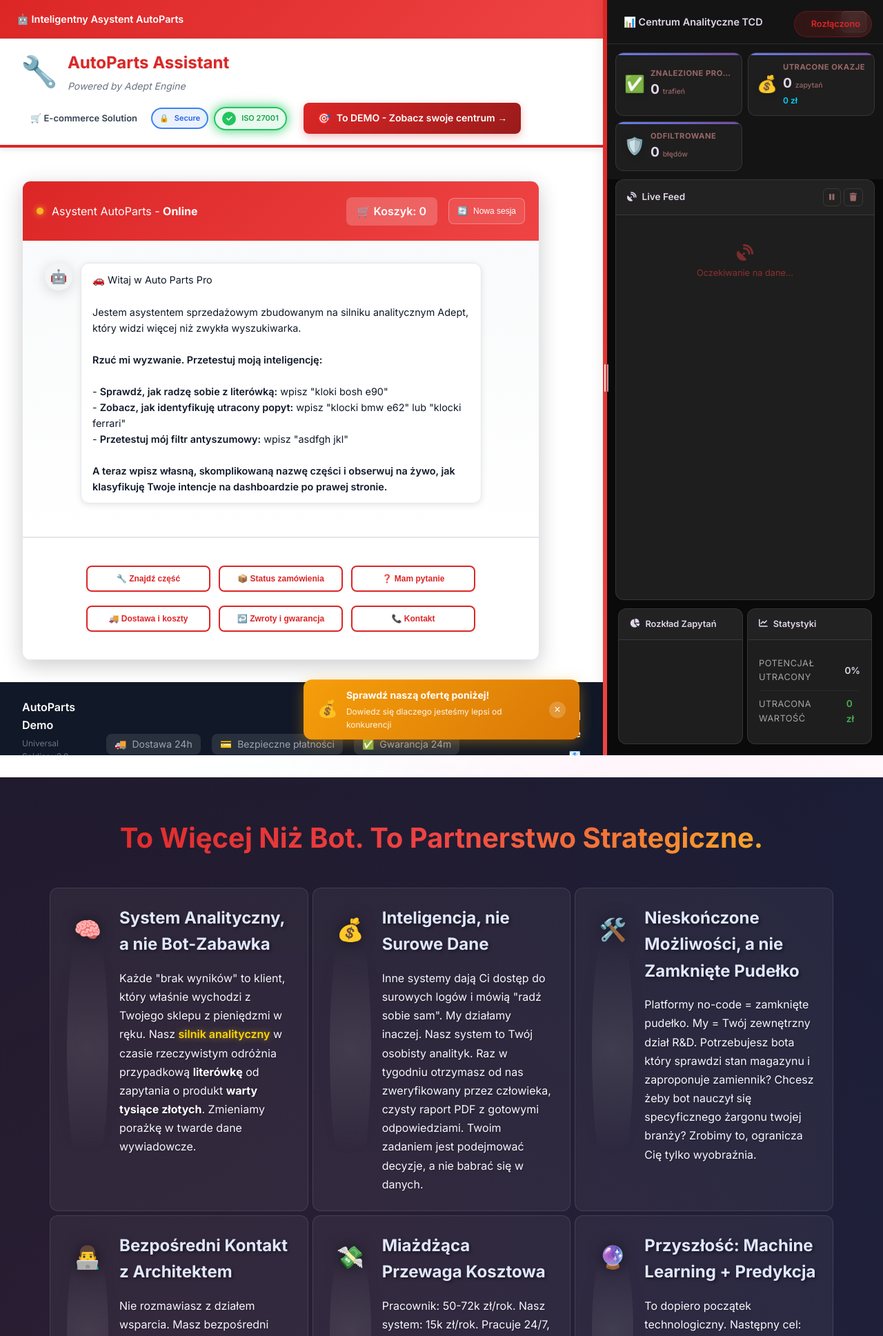
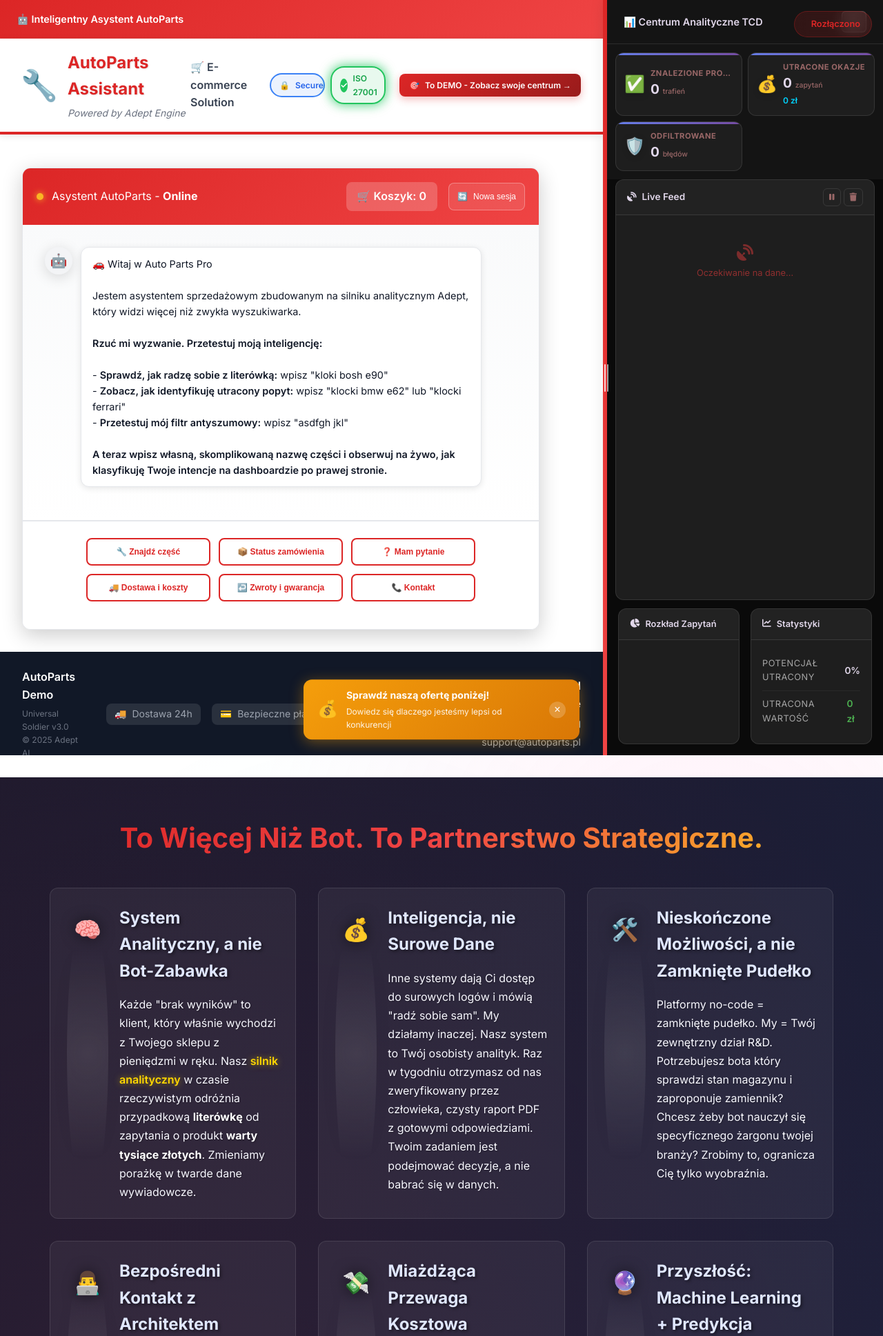
Before and after one commit to lukiikebukuro/zjednoczona-forteca, a Flask app: page /demo in a window 1280 px wide. Shown: the top 1937 px of the page at 69% size. Run offline with Flask 3, Linux system fonts and the light colour scheme; some libraries are stand-ins or nearby versions.

Commit message:
Refactor CSS styles for buttons and layout

```diff
--- a/Projects/forteca_finalna/static/unified_style.css
+++ b/Projects/forteca_finalna/static/unified_style.css
@@ -3945,33 +3945,37 @@ pricing-main {
 
 .demo-cta-btn:hover {
     background: #2563eb;
-}
-
-/* ===== FIX OBRÓCONY TEKST ===== */
+}/* ========================================
+   CLEAN FIXES - Only essential changes
+   ======================================== */
+
+/* 1. FIX OBRÓCONY TEKST */
 .arguments-cta,
 .arguments-cta *,
 .arguments-cta h3,
-.arguments-cta p,
-.arguments-cta .cta-content,
-.arguments-cta .cta-buttons {
+.arguments-cta p {
     transform: none !important;
     writing-mode: horizontal-tb !important;
-    text-orientation: mixed !important;
-}
-
-/* ===== PRZYCISK CTA W HEADERZE ===== */
+}
+
+/* 2. USUŃ VERTICAL BAR (jeśli był w CSS) */
+.vertical-cta-bar {
+    display: none !important;
+}
+
+/* 3. PRZYCISK CTA W HEADERZE - Style */
 .header-cta-link {
     display: inline-flex;
     align-items: center;
     gap: 8px;
-    padding: 10px 20px;
+    padding: 8px 16px;
     background: linear-gradient(135deg, #dc2626 0%, #991b1b 100%);
     color: white !important;
     text-decoration: none;
     border-radius: 8px;
-    font-size: 14px;
+    font-size: 13px;
     font-weight: 600;
-    margin-left: 16px;
+    margin-left: 12px;
     transition: all 0.3s ease;
     box-shadow: 0 4px 12px rgba(220, 38, 38, 0.3);
     white-space: nowrap;
@@ -3980,133 +3984,47 @@ pricing-main {
 .header-cta-link:hover {
     transform: translateY(-2px);
     box-shadow: 0 6px 16px rgba(220, 38, 38, 0.5);
-    background: linear-gradient(135deg, #ef4444 0%, #b91c1c 100%);
-}
-
-.header-cta-link .cta-icon {
-    font-size: 16px;
-}
-
-/* ===== MNIEJSZE PRZYCISKI W BOCIE ===== */
-.action-button {
-    padding: 10px 16px !important;
-    font-size: 14px !important;
-    min-height: 44px !important;
-}
-
-.button-grid {
-    gap: 8px !important;
-}
-
-.category-button,
-.vehicle-button {
-    padding: 12px 18px !important;
-    font-size: 14px !important;
-}
-
-@media (max-width: 1400px) {
-    .action-button {
-        padding: 8px 14px !important;
-        font-size: 13px !important;
-    }
-}
-
-
-/* ===== REMOVE VERTICAL BAR ===== */
-.vertical-cta-bar,
-.vertical-cta-bar * {
-    display: none !important;
-    visibility: hidden !important;
-}
-
-/* ===== HEADER RESPONSIVE ===== */
+}
+
+/* 4. HEADER RESPONSIVE - ISO nie spłaszczony */
 .security-badge,
 .iso-badge {
     padding: 6px 12px !important;
     font-size: 12px !important;
-}
-
-.badge-ecommerce {
-    font-size: 13px !important;
-    padding: 6px 12px !important;
-}
-
-@media (max-width: 1400px) {
-    .header-content {
-        flex-wrap: wrap !important;
-        gap: 12px !important;
+    min-width: 80px !important;
 }
 
 .header-badges {
     gap: 8px !important;
 }
 
-    .security-badge,
-    .iso-badge {
-        padding: 5px 10px !important;
-        font-size: 11px !important;
-    }
-}
-
-@media (max-width: 1200px) {
-    .header-left {
-        flex: 1 1 100% !important;
-    }
-
-    .header-right {
-        flex: 1 1 100% !important;
-        justify-content: flex-start !important;
-    }
-}
-
-/* ===== MNIEJSZE PRZYCISKI - AGGRESSIVE ===== */
-/* Wszystkie przyciski w bocie */
+/* 5. PRZYCISKI MNIEJSZE */
 .bot-column button,
-.bot-column .action-button,
-.bot-column [class*="button"],
-.bot-content button,
-.app-container button {
+.bot-content button {
     padding: 8px 14px !important;
     font-size: 13px !important;
     min-height: 40px !important;
-    margin: 4px 0 !important;
-}
-
-/* Konkretne przyciski */
-button[class*="Znajdź"],
-button[class*="Status"],
-button[class*="pytanie"],
-button[class*="Restart"],
-button[class*="Zwroty"],
-button[class*="Kontakt"] {
-    padding: 8px 12px !important;
-    font-size: 13px !important;
-}
-
-/* Grid z przyciskami */
-.button-grid,
-.actions-grid,
-[class*="grid"] {
+}
+
+.button-grid {
     gap: 6px !important;
 }
 
-/* Przyciski kategorii (Samochód, Dostawczy) */
-.category-button,
-.vehicle-button,
-button[class*="Samochód"],
-button[class*="Dostawczy"],
-button[class*="Motocykl"],
-button[class*="Powrót"] {
-    padding: 10px 16px !important;
-    font-size: 13px !important;
-    min-height: 42px !important;
-}
-
+/* 6. RESPONSIVE */
 @media (max-width: 1400px) {
-    .bot-column button,
-    .bot-content button {
+    .header-cta-link {
+        font-size: 12px;
+        padding: 7px 14px;
+    }
+
+    .bot-column button {
         padding: 7px 12px !important;
         font-size: 12px !important;
-        min-height: 38px !important;
-    }
-}
+    }
+}
+
+@media (max-width: 1200px) {
+    .header-content {
+        flex-wrap: wrap !important;
+    }
+}
```
Lines whose indentation alone changed are shown as unchanged.
